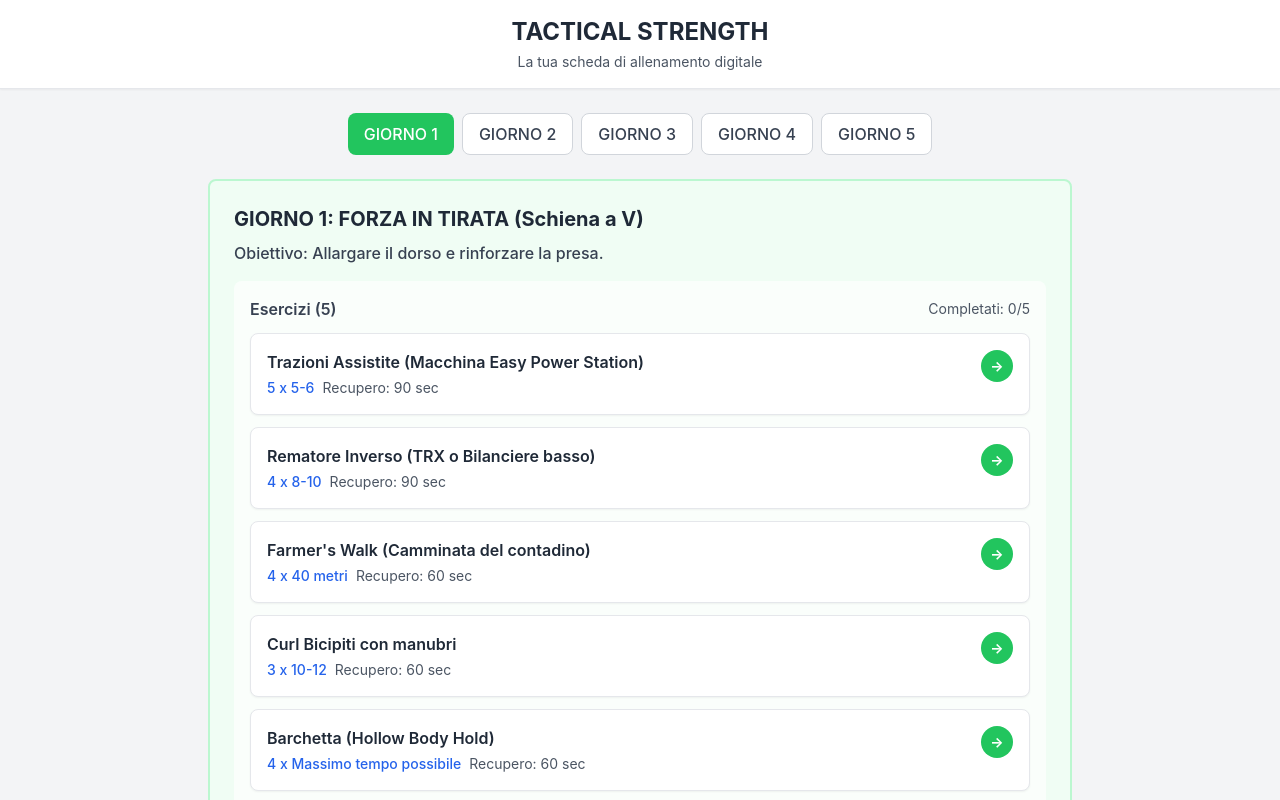
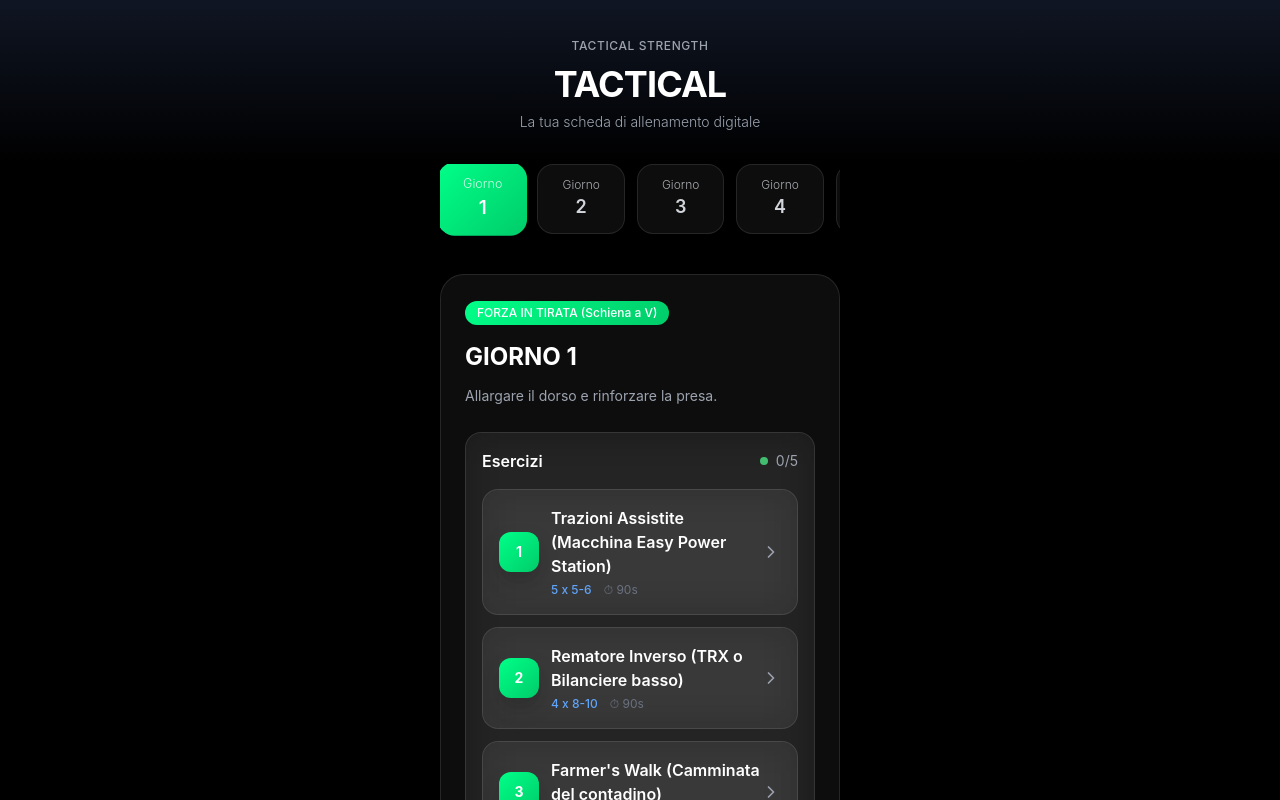
Before and after one commit to AlessioCavassi/tactical-strength, a React (Create React App) app: page / in a window 1280 px wide. Shown: the top 800 px of the page. Built offline with nearby package versions, Linux system fonts and the light colour scheme; the HTML template or start-up script is replaced by a standard one.

Commit message:
UI redesign: Apple-style premium interface with dark theme and glass morphism

```diff
--- a/src/App.js
+++ b/src/App.js
@@ -13,79 +13,79 @@ const App = () => {
     }));
   };
 
-  const getDayColorClasses = (color) => {
+  const getDayGradient = (color) => {
     switch (color) {
       case 'green':
-        return 'bg-green-50 border-green-200';
+        return 'gradient-green';
       case 'blue':
-        return 'bg-blue-50 border-blue-200';
+        return 'gradient-blue';
       case 'yellow':
-        return 'bg-yellow-50 border-yellow-200';
+        return 'gradient-yellow';
       case 'red':
-        return 'bg-red-50 border-red-200';
+        return 'gradient-red';
       case 'orange':
-        return 'bg-orange-50 border-orange-200';
+        return 'gradient-orange';
       default:
-        return 'bg-gray-50 border-gray-200';
-    }
-  };
-
-  const getDayButtonColor = (color) => {
-    switch (color) {
-      case 'green':
-        return 'bg-green-500 hover:bg-green-600';
-      case 'blue':
-        return 'bg-blue-500 hover:bg-blue-600';
-      case 'yellow':
-        return 'bg-yellow-500 hover:bg-yellow-600';
-      case 'red':
-        return 'bg-red-500 hover:bg-red-600';
-      case 'orange':
-        return 'bg-orange-500 hover:bg-orange-600';
-      default:
-        return 'bg-gray-500 hover:bg-gray-600';
+        return 'gradient-blue';
     }
   };
 
   const day = exercisesData[currentDay];
 
   return (
-    <div className="min-h-screen bg-gray-100">
-      <div className="bg-white shadow-sm border-b border-gray-200">
-        <div className="max-w-4xl mx-auto px-4 py-4">
-          <h1 className="text-2xl font-bold text-gray-800 text-center">TACTICAL STRENGTH</h1>
-          <p className="text-center text-gray-600 text-sm mt-1">La tua scheda di allenamento digitale</p>
+    <div className="min-h-screen bg-black">
+      {/* Header */}
+      <div className="relative">
+        <div className="absolute inset-0 bg-gradient-to-b from-gray-900 to-black opacity-90"></div>
+        <div className="relative z-10 max-w-md mx-auto px-6 py-8 text-center">
+          <div className="mb-2">
+            <span className="text-xs font-medium text-gray-400 uppercase tracking-wider">Tactical Strength</span>
+          </div>
+          <h1 className="text-4xl font-bold text-white mb-2 tracking-tight">TACTICAL</h1>
+          <p className="text-sm text-gray-400 font-light">La tua scheda di allenamento digitale</p>
         </div>
       </div>
 
-      <div className="max-w-4xl mx-auto px-4 py-6">
-        <div className="flex flex-wrap gap-2 mb-6 justify-center">
+      {/* Day Selector */}
+      <div className="max-w-md mx-auto px-6 mb-8">
+        <div className="flex gap-3 overflow-x-auto pb-2">
           {Object.entries(exercisesData).map(([dayNum, dayData]) => (
             <button
               key={dayNum}
               onClick={() => setCurrentDay(parseInt(dayNum))}
-              className={`px-4 py-2 rounded-lg font-medium transition-colors ${
+              className={`flex-shrink-0 px-6 py-3 rounded-2xl font-medium transition-all-smooth ${
                 currentDay === parseInt(dayNum)
-                  ? `${getDayButtonColor(dayData.color)} text-white`
-                  : 'bg-white text-gray-700 border border-gray-300 hover:bg-gray-50'
+                  ? `${getDayGradient(dayData.color)} text-white shadow-premium-sm scale-105`
+                  : 'glass text-gray-300 hover:text-white hover:bg-white/10'
               }`}
             >
-              {dayData.title.split(':')[0]}
+              <div className="text-xs font-light opacity-80">Giorno</div>
+              <div className="text-lg font-semibold">{dayNum}</div>
             </button>
           ))}
         </div>
+      </div>
 
-        <div className={`rounded-lg border-2 p-6 mb-6 ${getDayColorClasses(day.color)}`}>
-          <h2 className="text-xl font-bold text-gray-800 mb-2">{day.title}</h2>
-          <p className="text-gray-700 font-medium mb-4">Obiettivo: {day.objective}</p>
+      {/* Main Content */}
+      <div className="max-w-md mx-auto px-6">
+        <div className={`glass rounded-3xl p-6 mb-6 shadow-premium-sm`}>
+          <div className={`inline-block px-3 py-1 rounded-full ${getDayGradient(day.color)} text-white text-xs font-medium mb-4`}>
+            {day.title.split(':')[1]}
+          </div>
 
-          <div className="bg-white bg-opacity-70 rounded-lg p-4">
-            <div className="flex items-center justify-between mb-3">
-              <h3 className="font-semibold text-gray-700">
-                Esercizi ({day.exercises.length})
+          <h2 className="text-2xl font-bold text-white mb-3">{day.title.split(':')[0]}</h2>
+          <p className="text-gray-400 text-sm leading-relaxed mb-6">{day.objective}</p>
+
+          <div className="glass rounded-2xl p-4">
+            <div className="flex items-center justify-between mb-4">
+              <h3 className="text-white font-semibold">
+                Esercizi
               </h3>
-              <div className="text-sm text-gray-600">
-                Completati: {day.exercises.filter(ex => completedExercises[ex.id]).length}/{day.exercises.length}
+              <div className="flex items-center gap-2">
+                <div className="w-2 h-2 bg-green-400 rounded-full animate-pulse"></div>
+                <span className="text-gray-400 text-sm">
+                  {day.exercises.filter(ex => completedExercises[ex.id]).length}/{day.exercises.length}
+                </span>
               </div>
             </div>
 
@@ -98,19 +98,22 @@ const App = () => {
         </div>
 
         {Object.keys(completedExercises).length > 0 && (
-          <div className="bg-white rounded-lg border border-gray-200 p-4">
-            <h3 className="font-semibold text-gray-700 mb-3">Progressi di oggi</h3>
-            <div className="space-y-2">
+          <div className="glass rounded-3xl p-6 shadow-premium-sm mb-8">
+            <h3 className="text-white font-semibold mb-4 flex items-center gap-2">
+              <div className="w-2 h-2 bg-green-400 rounded-full"></div>
+              Progressi di oggi
+            </h3>
+            <div className="space-y-3">
               {day.exercises
                 .filter(ex => completedExercises[ex.id])
                 .map(ex => {
                   const completion = completedExercises[ex.id];
                   return (
-                    <div key={ex.id} className="flex justify-between items-center text-sm">
-                      <span className="text-gray-600">{ex.name}</span>
+                    <div key={ex.id} className="flex justify-between items-center">
+                      <span className="text-gray-300 text-sm font-medium">{ex.name}</span>
                       <div className="flex gap-4">
-                        <span className="text-blue-600">{completion.weight || 0} kg</span>
-                        <span className="text-green-600">{completion.reps || 0} reps</span>
+                        <span className="text-blue-400 text-sm font-medium">{completion.weight || 0} kg</span>
+                        <span className="text-green-400 text-sm font-medium">{completion.reps || 0} reps</span>
                       </div>
                     </div>
                   );
@@ -119,6 +122,9 @@ const App = () => {
           </div>
         )}
       </div>
+
+      {/* Bottom padding for mobile */}
+      <div className="h-20"></div>
     </div>
   );
 };
--- a/src/components/ExerciseList.js
+++ b/src/components/ExerciseList.js
@@ -4,46 +4,53 @@ import ExerciseModal from './ExerciseModal';
 const ExerciseList = ({ day, exercises, onExerciseComplete }) => {
   const [selectedExercise, setSelectedExercise] = React.useState(null);
 
-  const getColorClasses = (color) => {
+  const getDayGradient = (color) => {
     switch (color) {
       case 'green':
-        return 'bg-green-500 hover:bg-green-600';
+        return 'gradient-green';
       case 'blue':
-        return 'bg-blue-500 hover:bg-blue-600';
+        return 'gradient-blue';
       case 'yellow':
-        return 'bg-yellow-500 hover:bg-yellow-600';
+        return 'gradient-yellow';
       case 'red':
-        return 'bg-red-500 hover:bg-red-600';
+        return 'gradient-red';
       case 'orange':
-        return 'bg-orange-500 hover:bg-orange-600';
+        return 'gradient-orange';
       default:
-        return 'bg-gray-500 hover:bg-gray-600';
+        return 'gradient-blue';
     }
   };
 
   return (
     <div className="space-y-3">
-      {exercises.map((exercise) => (
+      {exercises.map((exercise, index) => (
         <div
           key={exercise.id}
-          className="bg-white rounded-lg shadow-sm border border-gray-200 overflow-hidden"
+          className="glass rounded-2xl overflow-hidden transition-all-smooth hover:bg-white/10"
         >
           <button
             onClick={() => setSelectedExercise(exercise)}
-            className="w-full text-left p-4 focus:outline-none focus:ring-2 focus:ring-blue-500 focus:ring-inset"
+            className="w-full text-left p-4 focus:outline-none focus:ring-2 focus:ring-white/20 focus:ring-inset"
           >
-            <div className="flex justify-between items-start">
-              <div className="flex-1">
-                <h3 className="font-semibold text-gray-800 mb-1">{exercise.name}</h3>
-                <div className="flex flex-wrap gap-2 text-sm">
-                  <span className="text-blue-600 font-medium">{exercise.setsReps}</span>
-                  {exercise.recovery > 0 && (
-                    <span className="text-gray-600">Recupero: {exercise.recovery} sec</span>
-                  )}
+            <div className="flex justify-between items-center">
+              <div className="flex items-center gap-3 flex-1">
+                <div className={`w-10 h-10 rounded-xl ${getDayGradient(day.color)} flex items-center justify-center text-white font-bold text-sm shadow-premium-sm`}>
+                  {index + 1}
+                </div>
+                <div className="flex-1">
+                  <h3 className="text-white font-semibold mb-1">{exercise.name}</h3>
+                  <div className="flex flex-wrap gap-3 text-xs">
+                    <span className="text-blue-400 font-medium">{exercise.setsReps}</span>
+                    {exercise.recovery > 0 && (
+                      <span className="text-gray-500">⏱ {exercise.recovery}s</span>
+                    )}
+                  </div>
                 </div>
               </div>
-              <div className={`w-8 h-8 rounded-full ${getColorClasses(day.color)} flex items-center justify-center text-white text-sm font-bold`}>
-                →
+              <div className="text-gray-400 transition-all-smooth group-hover:text-white">
+                <svg width="20" height="20" viewBox="0 0 24 24" fill="none" stroke="currentColor" strokeWidth="2" strokeLinecap="round" strokeLinejoin="round">
+                  <polyline points="9 18 15 12 9 6"></polyline>
+                </svg>
               </div>
             </div>
           </button>
--- a/src/components/ExerciseModal.js
+++ b/src/components/ExerciseModal.js
@@ -37,89 +37,138 @@ const ExerciseModal = ({ exercise, onClose, onComplete }) => {
   if (!exercise) return null;
 
   return (
-    <div className="fixed inset-0 bg-black bg-opacity-50 flex items-center justify-center p-4 z-50">
-      <div className="bg-white rounded-lg max-w-md w-full max-h-[90vh] overflow-y-auto">
-        <div className="p-6">
-          <div className="flex justify-between items-start mb-4">
-            <h2 className="text-xl font-bold text-gray-800">{exercise.name}</h2>
+    <div className="fixed inset-0 bg-black/80 backdrop-blur-xl flex items-end justify-center p-4 z-50">
+      <div className="bg-gray-900 rounded-t-3xl max-w-lg w-full max-h-[85vh] overflow-y-auto shadow-premium">
+        <div className="sticky top-0 bg-gray-900 border-b border-gray-800 p-6 rounded-t-3xl">
+          <div className="flex justify-between items-start">
+            <div className="flex-1">
+              <h2 className="text-xl font-bold text-white mb-2">{exercise.name}</h2>
+              <div className="flex items-center gap-3">
+                <span className="text-blue-400 font-medium text-sm">{exercise.setsReps}</span>
+                {exercise.recovery > 0 && (
+                  <span className="text-gray-500 text-sm">⏱ {exercise.recovery}s recupero</span>
+                )}
+              </div>
+            </div>
             <button
               onClick={onClose}
-              className="text-gray-500 hover:text-gray-700 text-2xl leading-none"
+              className="w-10 h-10 rounded-xl glass flex items-center justify-center text-gray-400 hover:text-white transition-all-smooth"
             >
-              ×
+              <svg width="20" height="20" viewBox="0 0 24 24" fill="none" stroke="currentColor" strokeWidth="2" strokeLinecap="round" strokeLinejoin="round">
+                <line x1="18" y1="6" x2="6" y2="18"></line>
+                <line x1="6" y1="6" x2="18" y2="18"></line>
+              </svg>
             </button>
           </div>
+        </div>
 
-          <div className="mb-4">
-            <span className="text-sm font-semibold text-blue-600">{exercise.setsReps}</span>
-            {exercise.recovery > 0 && (
-              <span className="text-sm text-gray-600 ml-2">Recupero: {exercise.recovery} sec</span>
-            )}
-          </div>
-
+        <div className="p-6 space-y-6">
           {exercise.setup && (
-            <div className="mb-4">
-              <h3 className="font-semibold text-gray-700 mb-1">Setup</h3>
-              <p className="text-sm text-gray-600">{exercise.setup}</p>
+            <div className="glass rounded-2xl p-4">
+              <h3 className="text-white font-semibold mb-2 flex items-center gap-2">
+                <div className="w-6 h-6 rounded-lg bg-blue-500/20 flex items-center justify-center">
+                  <svg width="12" height="12" viewBox="0 0 24 24" fill="none" stroke="currentColor" strokeWidth="2" strokeLinecap="round" strokeLinejoin="round" className="text-blue-400">
+                    <path d="M3 9l9-7 9 7v11a2 2 0 0 1-2 2H5a2 2 0 0 1-2-2z"></path>
+                    <polyline points="9 22 9 12 15 12 15 22"></polyline>
+                  </svg>
+                </div>
+                Setup
+              </h3>
+              <p className="text-gray-300 text-sm leading-relaxed">{exercise.setup}</p>
             </div>
           )}
 
           {exercise.execution && (
-            <div className="mb-4">
-              <h3 className="font-semibold text-gray-700 mb-1">Esecuzione</h3>
-              <p className="text-sm text-gray-600 whitespace-pre-line">{exercise.execution}</p>
+            <div className="glass rounded-2xl p-4">
+              <h3 className="text-white font-semibold mb-2 flex items-center gap-2">
+                <div className="w-6 h-6 rounded-lg bg-green-500/20 flex items-center justify-center">
+                  <svg width="12" height="12" viewBox="0 0 24 24" fill="none" stroke="currentColor" strokeWidth="2" strokeLinecap="round" strokeLinejoin="round" className="text-green-400">
+                    <polyline points="22 12 18 12 15 21 9 3 6 12 2 12"></polyline>
+                  </svg>
+                </div>
+                Esecuzione
+              </h3>
+              <p className="text-gray-300 text-sm leading-relaxed whitespace-pre-line">{exercise.execution}</p>
             </div>
           )}
 
           {exercise.breathing && (
-            <div className="mb-4">
-              <h3 className="font-semibold text-gray-700 mb-1">Respirazione</h3>
-              <p className="text-sm text-gray-600">{exercise.breathing}</p>
+            <div className="glass rounded-2xl p-4">
+              <h3 className="text-white font-semibold mb-2 flex items-center gap-2">
+                <div className="w-6 h-6 rounded-lg bg-purple-500/20 flex items-center justify-center">
+                  <svg width="12" height="12" viewBox="0 0 24 24" fill="none" stroke="currentColor" strokeWidth="2" strokeLinecap="round" strokeLinejoin="round" className="text-purple-400">
+                    <path d="M14 2H6a2 2 0 0 0-2 2v16a2 2 0 0 0 2 2h12a2 2 0 0 0 2-2V8z"></path>
+                    <polyline points="14 2 14 8 20 8"></polyline>
+                  </svg>
+                </div>
+                Respirazione
+              </h3>
+              <p className="text-gray-300 text-sm leading-relaxed">{exercise.breathing}</p>
             </div>
           )}
 
           {exercise.error && (
-            <div className="mb-4">
-              <h3 className="font-semibold text-red-600 mb-1">Errore da evitare</h3>
-              <p className="text-sm text-red-600">{exercise.error}</p>
+            <div className="glass rounded-2xl p-4 border border-red-500/20">
+              <h3 className="text-red-400 font-semibold mb-2 flex items-center gap-2">
+                <div className="w-6 h-6 rounded-lg bg-red-500/20 flex items-center justify-center">
+                  <svg width="12" height="12" viewBox="0 0 24 24" fill="none" stroke="currentColor" strokeWidth="2" strokeLinecap="round" strokeLinejoin="round" className="text-red-400">
+                    <circle cx="12" cy="12" r="10"></circle>
+                    <line x1="12" y1="8" x2="12" y2="12"></line>
+                    <line x1="12" y1="16" x2="12.01" y2="16"></line>
+                  </svg>
+                </div>
+                Errore da evitare
+              </h3>
+              <p className="text-red-300 text-sm leading-relaxed">{exercise.error}</p>
             </div>
           )}
 
           {exercise.recovery > 0 && (
-            <div className="mb-6">
+            <div>
               <button
                 onClick={startTimer}
                 disabled={isTimerRunning}
-                className="w-full bg-blue-500 text-white py-2 px-4 rounded-lg hover:bg-blue-600 disabled:bg-gray-400 disabled:cursor-not-allowed transition-colors"
+                className={`w-full py-4 px-6 rounded-2xl font-semibold transition-all-smooth ${
+                  isTimerRunning
+                    ? 'bg-gray-800 text-gray-300'
+                    : 'gradient-blue text-white shadow-premium-sm hover:scale-[1.02]'
+                }`}
               >
-                {isTimerRunning ? `Recupero: ${formatTime(timeLeft)}` : `Avvia timer (${exercise.recovery} sec)`}
+                {isTimerRunning ? (
+                  <div className="flex items-center justify-center gap-3">
+                    <div className="w-3 h-3 bg-blue-400 rounded-full animate-pulse"></div>
+                    <span className="text-xl font-mono">{formatTime(timeLeft)}</span>
+                  </div>
+                ) : (
+                  `Avvia recupero (${exercise.recovery}s)`
+                )}
               </button>
             </div>
           )}
 
-          <div className="space-y-4 mb-6">
+          <div className="grid grid-cols-2 gap-4">
             <div>
-              <label className="block text-sm font-medium text-gray-700 mb-1">
-                Peso usato (kg)
+              <label className="block text-gray-400 text-sm font-medium mb-2">
+                Peso (kg)
               </label>
               <input
                 type="number"
                 value={weight}
                 onChange={(e) => setWeight(e.target.value)}
-                className="w-full px-3 py-2 border border-gray-300 rounded-lg focus:outline-none focus:ring-2 focus:ring-blue-500"
+                className="w-full px-4 py-3 bg-gray-800 border border-gray-700 rounded-xl text-white focus:outline-none focus:ring-2 focus:ring-blue-500 focus:border-transparent transition-all-smooth"
                 placeholder="0"
               />
             </div>
 
             <div>
-              <label className="block text-sm font-medium text-gray-700 mb-1">
-                Reps fatte
+              <label className="block text-gray-400 text-sm font-medium mb-2">
+                Reps
               </label>
               <input
                 type="number"
                 value={reps}
                 onChange={(e) => setReps(e.target.value)}
-                className="w-full px-3 py-2 border border-gray-300 rounded-lg focus:outline-none focus:ring-2 focus:ring-blue-500"
+                className="w-full px-4 py-3 bg-gray-800 border border-gray-700 rounded-xl text-white focus:outline-none focus:ring-2 focus:ring-blue-500 focus:border-transparent transition-all-smooth"
                 placeholder="0"
               />
             </div>
@@ -127,9 +176,12 @@ const ExerciseModal = ({ exercise, onClose, onComplete }) => {
 
           <button
             onClick={handleComplete}
-            className="w-full bg-green-500 text-white py-3 px-4 rounded-lg hover:bg-green-600 transition-colors font-semibold"
+            className="w-full gradient-green text-white py-4 px-6 rounded-2xl font-semibold shadow-premium-sm hover:scale-[1.02] transition-all-smooth flex items-center justify-center gap-2"
           >
-            Fatto ✓
+            <svg width="20" height="20" viewBox="0 0 24 24" fill="none" stroke="currentColor" strokeWidth="2" strokeLinecap="round" strokeLinejoin="round">
+              <polyline points="20 6 9 17 4 12"></polyline>
+            </svg>
+            Completa esercizio
           </button>
         </div>
       </div>
--- a/src/index.css
+++ b/src/index.css
@@ -2,16 +2,79 @@
 @tailwind components;
 @tailwind utilities;
 
-body {
-  margin: 0;
-  font-family: -apple-system, BlinkMacSystemFont, 'Segoe UI', 'Roboto', 'Oxygen',
-    'Ubuntu', 'Cantarell', 'Fira Sans', 'Droid Sans', 'Helvetica Neue',
-    sans-serif;
+@import url('https://fonts.googleapis.com/css2?family=Inter:wght@300;400;500;600;700&display=swap');
+
+* {
   -webkit-font-smoothing: antialiased;
   -moz-osx-font-smoothing: grayscale;
 }
 
-code {
-  font-family: source-code-pro, Menlo, Monaco, Consolas, 'Courier New',
-    monospace;
+body {
+  margin: 0;
+  font-family: 'Inter', -apple-system, BlinkMacSystemFont, 'SF Pro Display', 'SF Pro Text', system-ui, sans-serif;
+  font-weight: 400;
+  background: #000;
+  color: #fff;
+  overflow-x: hidden;
 }
+
+/* Custom scrollbar */
+::-webkit-scrollbar {
+  width: 3px;
+}
+
+::-webkit-scrollbar-track {
+  background: transparent;
+}
+
+::-webkit-scrollbar-thumb {
+  background: rgba(255, 255, 255, 0.2);
+  border-radius: 10px;
+}
+
+::-webkit-scrollbar-thumb:hover {
+  background: rgba(255, 255, 255, 0.3);
+}
+
+/* Glass morphism effect */
+.glass {
+  background: rgba(255, 255, 255, 0.05);
+  backdrop-filter: blur(20px);
+  -webkit-backdrop-filter: blur(20px);
+  border: 1px solid rgba(255, 255, 255, 0.1);
+}
+
+/* Gradient backgrounds */
+.gradient-green {
+  background: linear-gradient(135deg, #00ff88 0%, #00cc6a 100%);
+}
+
+.gradient-blue {
+  background: linear-gradient(135deg, #007aff 0%, #0051d5 100%);
+}
+
+.gradient-yellow {
+  background: linear-gradient(135deg, #ffcc00 0%, #ff9500 100%);
+}
+
+.gradient-red {
+  background: linear-gradient(135deg, #ff3b30 0%, #d70015 100%);
+}
+
+.gradient-orange {
+  background: linear-gradient(135deg, #ff9500 0%, #ff6200 100%);
+}
+
+/* Smooth animations */
+.transition-all-smooth {
+  transition: all 0.3s cubic-bezier(0.4, 0, 0.2, 1);
+}
+
+/* Premium shadows */
+.shadow-premium {
+  box-shadow: 0 20px 40px rgba(0, 0, 0, 0.3);
+}
+
+.shadow-premium-sm {
+  box-shadow: 0 10px 20px rgba(0, 0, 0, 0.2);
+}
```
Also changed, not shown: 1 other file (tests, documents, lock files or other folders).
